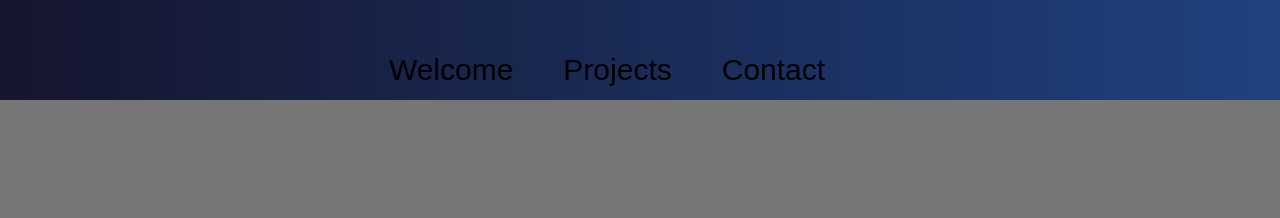
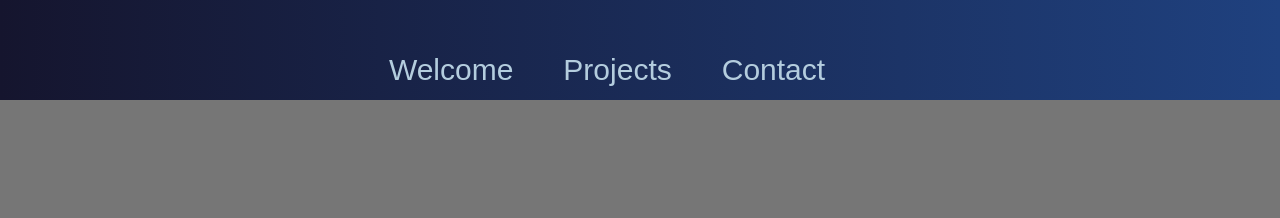
Before and after one commit to jperkins2376/personal_portfolio, a plain HTML site: page index.html in a window 1280 px wide. Shown: the top 218 px of the page. Drawn offline with Linux system fonts and the light colour scheme.

Commit message:
Update Style.css

```diff
--- a/Style.css
+++ b/Style.css
@@ -144,7 +144,7 @@ q {
 }
 
 li a {
-  color: black;
+  color: #b4cdde;
   list-style: none;
   text-decoration: none;
   padding-right: 50px;
```
